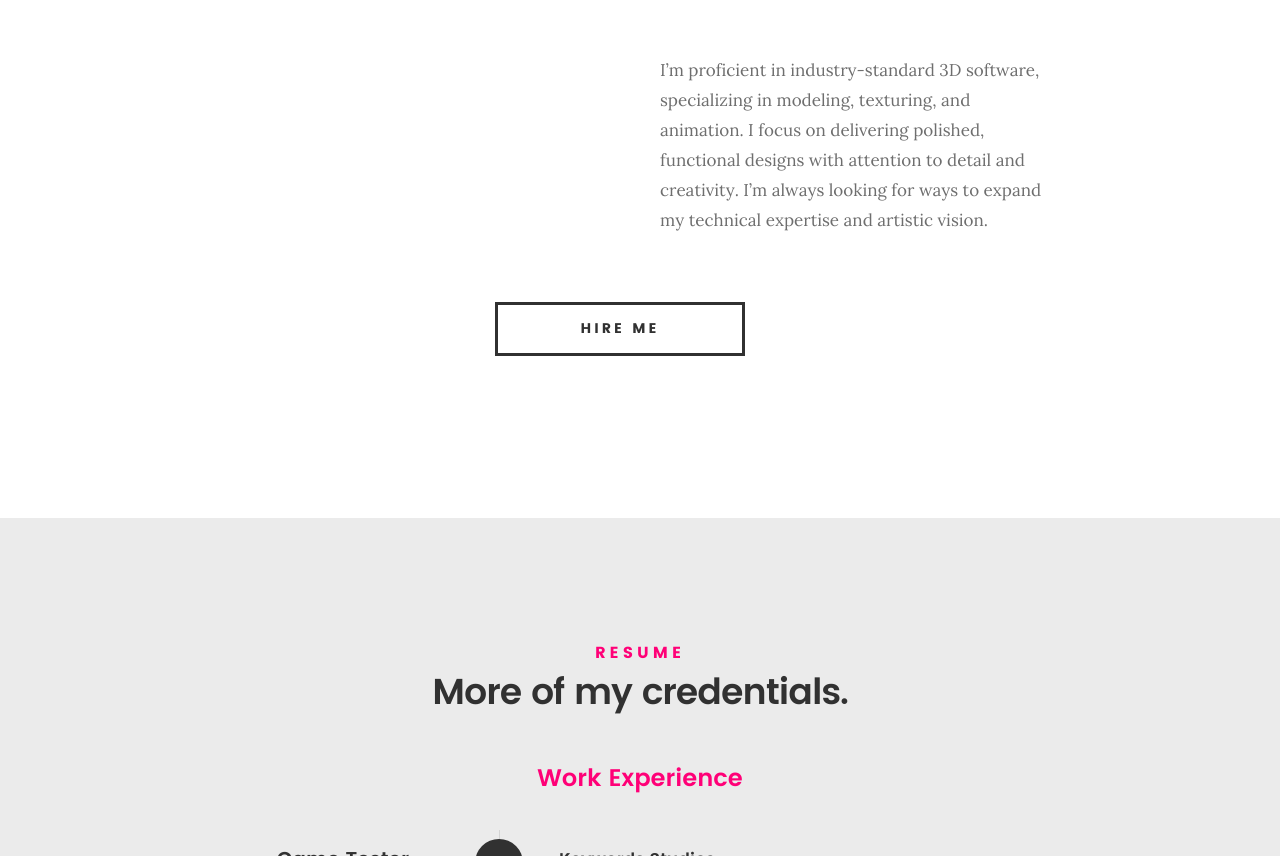
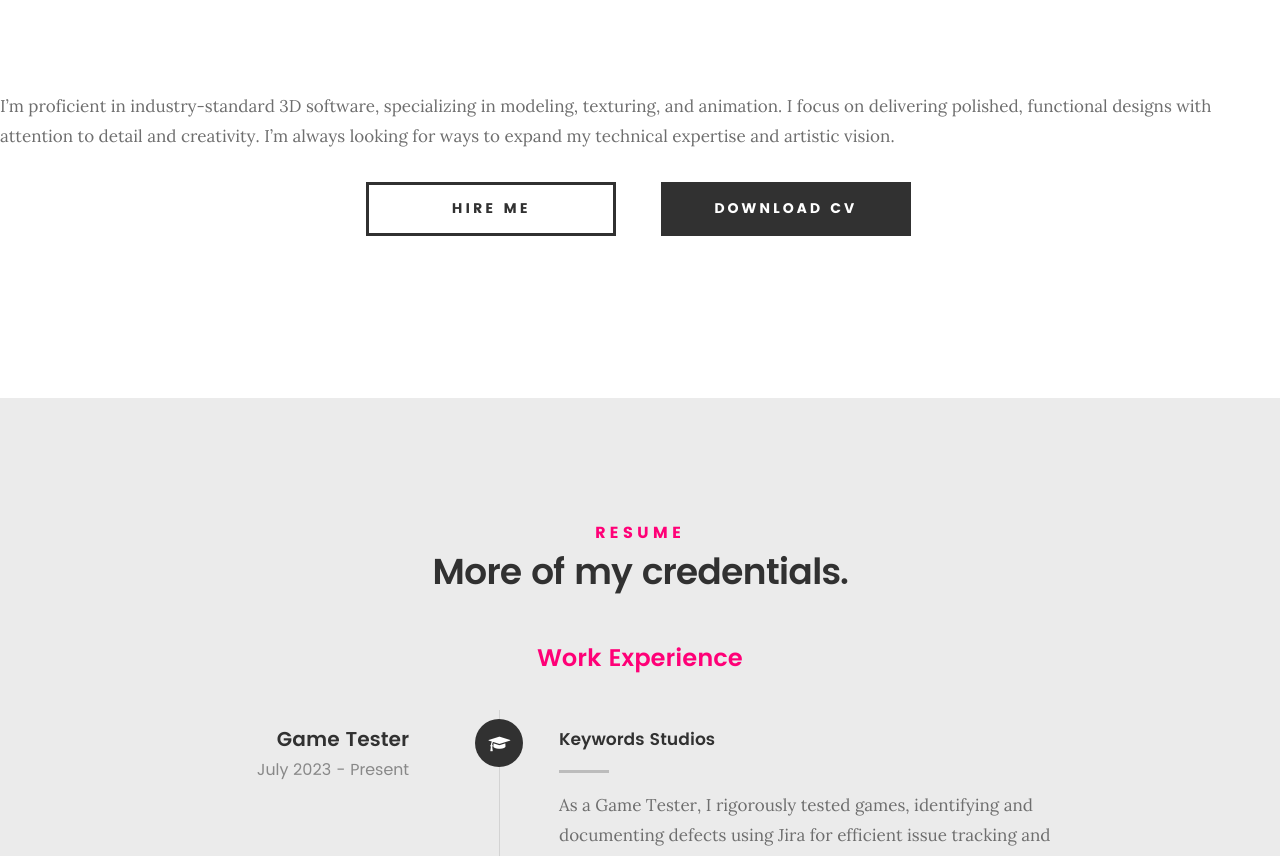
Before and after one commit to emivis/soniastefanska, a plain HTML site: page index.html in a window 1280 px wide. Shown: the part 1611-2467 px from the top of the page. Drawn offline with Linux system fonts and the light colour scheme; files whose address does not match are found by name.

Commit message:
Update index.html

```diff
--- a/index.html
+++ b/index.html
@@ -168,15 +168,14 @@
 					 </li>
 
       <!-- /skill-bars -->
-<p>I’m proficient in industry-standard 3D software, specializing in modeling, texturing, and animation. I focus on delivering polished, functional designs with attention to detail and creativity. I’m always looking for ways to expand my technical expertise and artistic vision.</p>
    		</div>
 
    	</div>
-
+	   <p>I’m proficient in industry-standard 3D software, specializing in modeling, texturing, and animation. I focus on delivering polished, functional designs with attention to detail and creativity. I’m always looking for ways to expand my technical expertise and artistic vision.</p>
    	<div class="row button-section">
    		<div class="col-twelve">
    			<a href="#contact" title="Hire Me" class="button stroke smoothscroll">Hire Me</a>
-   			<!-- <a href="#" title="Download CV" class="button button-primary">Download CV</a> -->
+   			<a href="#" title="Download CV" class="button button-primary">Download CV</a>
    		</div>
    	</div>
 
```
